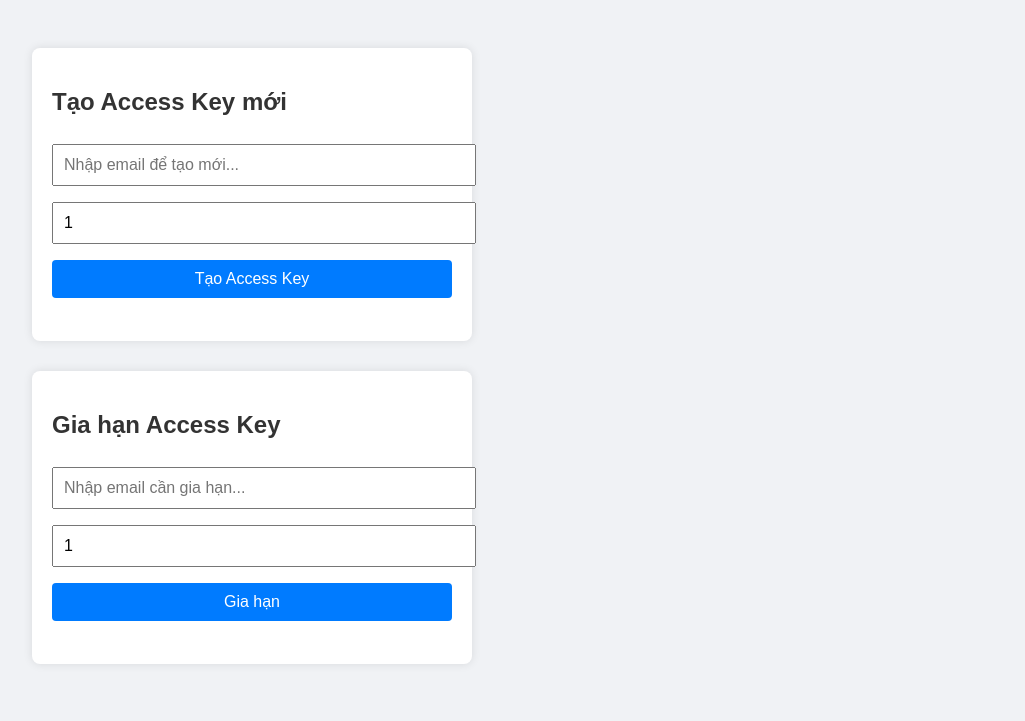
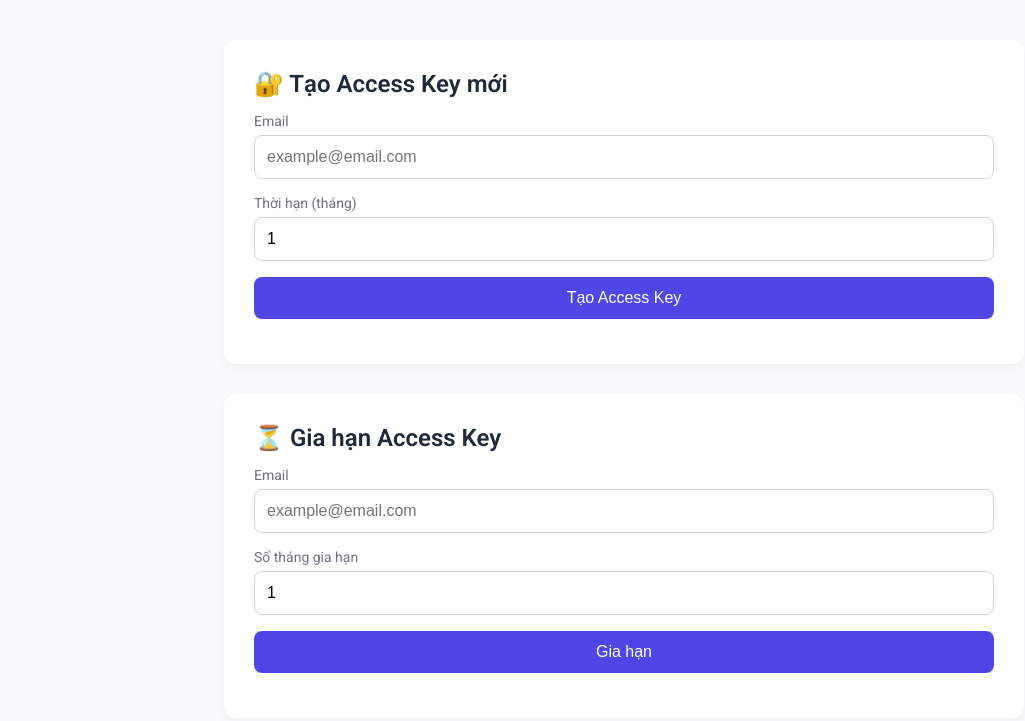
Before and after one commit to Dung200201/Create_AccessKey, a website: page public/index.html in a window 1280 px wide. Shown: the whole page, without its empty margins (16-1041 px from the left). Drawn offline with Linux system fonts and the light colour scheme.

Commit message:
update gia han key

```diff
--- a/public/index.html
+++ b/public/index.html
@@ -1,68 +1,134 @@
 <!DOCTYPE html>
 <html lang="vi">
 <head>
-  <meta charset="UTF-8">
+  <meta charset="UTF-8" />
+  <meta name="viewport" content="width=device-width, initial-scale=1.0"/>
   <title>Quản lý Access Key</title>
+  <link href="https://fonts.googleapis.com/css2?family=Roboto:wght@400;600&display=swap" rel="stylesheet">
   <style>
+    :root {
+      --primary: #4f46e5;
+      --bg: #f8fafc;
+      --card-bg: #ffffff;
+      --text: #1f2937;
+      --muted: #6b7280;
+      --radius: 12px;
+    }
+    * {
+      box-sizing: border-box;
+    }
     body {
-      font-family: Arial, sans-serif;
-      padding: 40px;
-      background: #f0f2f5;
+      margin: 0;
+      font-family: 'Roboto', sans-serif;
+      background: var(--bg);
+      color: var(--text);
+      display: flex;
+      justify-content: center;
+      align-items: flex-start;
+      padding: 40px 20px;
     }
-    h2 { color: #333; }
+    .container {
+      max-width: 800px;
+      width: 100%;
+    }
     .section {
-      background: white;
-      padding: 20px;
+      background: var(--card-bg);
+      padding: 30px;
+      border-radius: var(--radius);
+      box-shadow: 0 4px 12px rgba(0, 0, 0, 0.05);
       margin-bottom: 30px;
+      transition: all 0.3s ease;
+    }
+    h2 {
+      margin-top: 0;
+      margin-bottom: 15px;
+      font-weight: 600;
+    }
+    label {
+      display: block;
+      font-size: 14px;
+      margin-bottom: 6px;
+      color: var(--muted);
+    }
+    input {
+      width: 100%;
+      padding: 12px;
       border-radius: 8px;
-      box-shadow: 0 0 10px rgba(0,0,0,0.1);
-      width: 400px;
+      border: 1px solid #d1d5db;
+      margin-bottom: 16px;
+      font-size: 16px;
+      transition: 0.2s;
     }
-    input, button {
-      width: 100%;
-      padding: 10px;
-      margin: 8px 0;
-      font-size: 16px;
+    input:focus {
+      border-color: var(--primary);
+      outline: none;
     }
     button {
-      background-color: #007bff;
+      background: var(--primary);
       color: white;
       border: none;
-      border-radius: 4px;
+      padding: 12px 16px;
+      font-size: 16px;
+      border-radius: 8px;
       cursor: pointer;
+      transition: 0.2s;
+      width: 100%;
     }
     button:hover {
-      background-color: #0056b3;
+      background: #4338ca;
     }
     .result {
       margin-top: 15px;
+      font-size: 15px;
       color: green;
-      font-weight: bold;
     }
     .error {
       color: red;
+    }
+    code {
+      background: #eef2ff;
+      padding: 3px 6px;
+      border-radius: 4px;
+      font-family: monospace;
+    }
+    @media (max-width: 600px) {
+      .section {
+        padding: 20px;
+      }
     }
   </style>
 </head>
 <body>
 
+<div class="container">
+
   <!-- Tạo Access Key -->
   <div class="section">
-    <h2>Tạo Access Key mới</h2>
-    <input type="email" id="createEmail" placeholder="Nhập email để tạo mới..." required>
-    <input type="number" id="createMonths" placeholder="Số tháng hiệu lực" min="1" value="1">
+    <h2>🔐 Tạo Access Key mới</h2>
+    <label for="createEmail">Email</label>
+    <input type="email" id="createEmail" placeholder="example@email.com">
+
+    <label for="createMonths">Thời hạn (tháng)</label>
+    <input type="number" id="createMonths" min="1" value="1">
+
     <button onclick="generateAccessKey()">Tạo Access Key</button>
     <div class="result" id="createResult"></div>
   </div>
 
   <!-- Gia hạn Access Key -->
   <div class="section">
-    <h2>Gia hạn Access Key</h2>
-    <input type="email" id="renewEmail" placeholder="Nhập email cần gia hạn..." required>
-    <input type="number" id="renewMonths" placeholder="Số tháng gia hạn" min="1" value="1">
+    <h2>⏳ Gia hạn Access Key</h2>
+    <label for="renewEmail">Email</label>
+    <input type="email" id="renewEmail" placeholder="example@email.com">
+
+    <label for="renewMonths">Số tháng gia hạn</label>
+    <input type="number" id="renewMonths" min="1" value="1">
+
     <button onclick="renewAccessKey()">Gia hạn</button>
     <div class="result" id="renewResult"></div>
   </div>
+
+</div>
 
 <script>
   function isValidEmail(email) {
@@ -76,13 +142,12 @@
     resultEl.textContent = "";
 
     if (!isValidEmail(email)) return resultEl.innerHTML = '<span class="error">Email không hợp lệ</span>';
-    if (!months || months <= 0) return resultEl.innerHTML = '<span class="error">Số tháng phải lớn hơn 0</span>';
+    if (!months || months <= 0) return resultEl.innerHTML = '<span class="error">Thời hạn phải lớn hơn 0</span>';
 
     try {
       const res = await fetch(`/api/generate-access-key?email=${encodeURIComponent(email)}&months=${months}`);
       const data = await res.json();
       if (!res.ok) throw new Error(data.message || 'Lỗi không xác định');
-
       resultEl.innerHTML = `✅ Access Key: <code>${data.accessKey}</code>`;
     } catch (err) {
       resultEl.innerHTML = `<span class="error">❌ ${err.message}</span>`;
@@ -102,7 +167,6 @@
       const res = await fetch(`/api/renew-access-key?email=${encodeURIComponent(email)}&months=${months}`);
       const data = await res.json();
       if (!res.ok) throw new Error(data.message || 'Lỗi không xác định');
-
       resultEl.innerHTML = `✅ Gia hạn thành công. Hạn mới: <b>${data.newExpiryDate}</b>`;
     } catch (err) {
       resultEl.innerHTML = `<span class="error">❌ ${err.message}</span>`;
```
